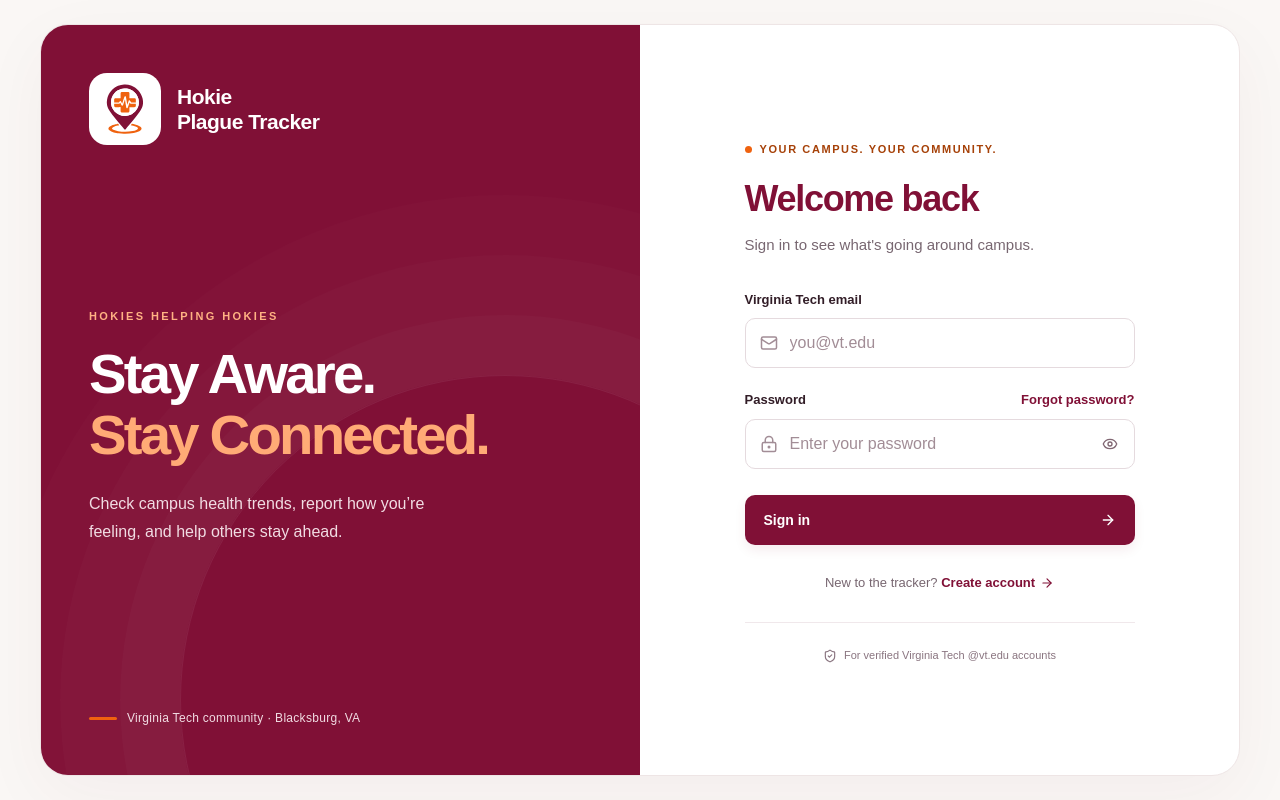
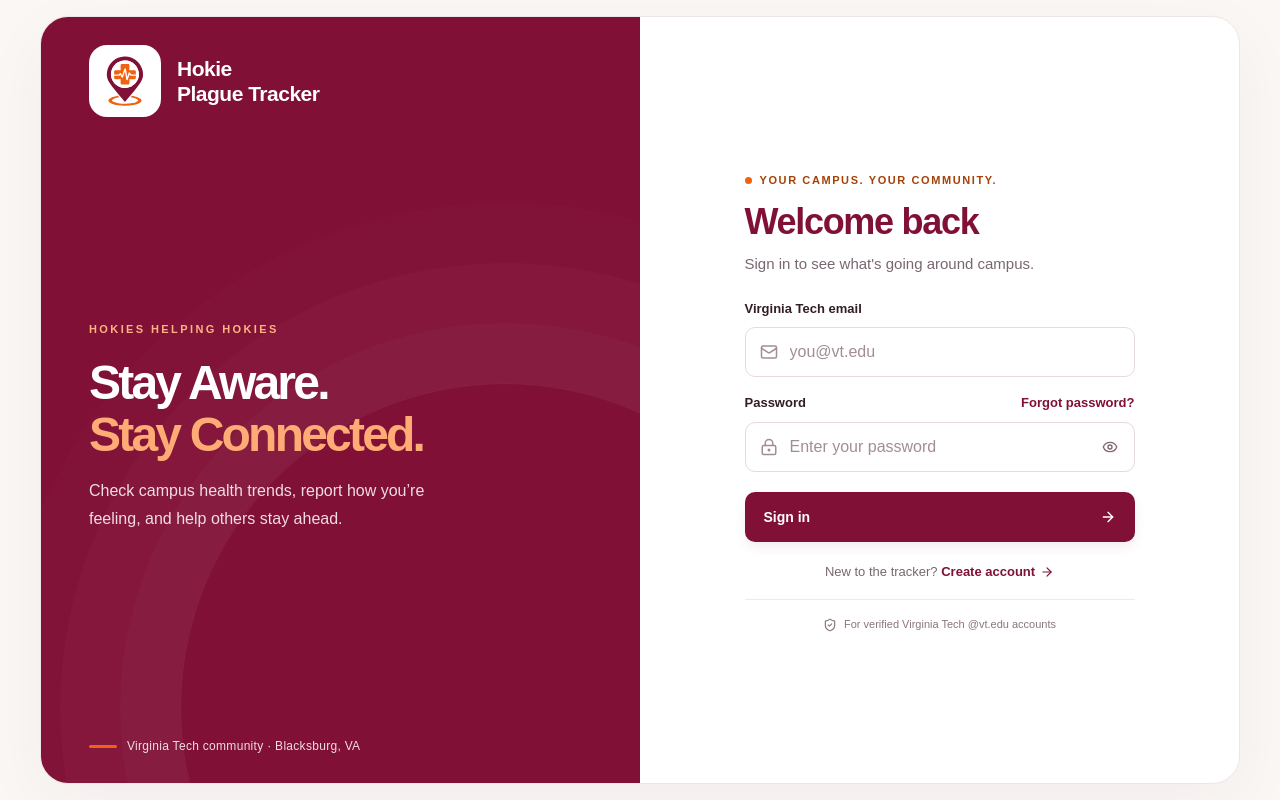
Before and after one commit to RohanSolanki555/HokiePlagueTracker, a React (Vite) app in the folder frontend/: page / in a window 1280 px wide. Built offline with nearby package versions, Linux system fonts and the light colour scheme; no server answers.

Commit message:
fixed size of login page

```diff
--- a/frontend/src/pages/Auth.css
+++ b/frontend/src/pages/Auth.css
@@ -178,6 +178,34 @@
     .auth-access-note { margin-top: 24px; padding-top: 20px; }
 }
 
+/* Keep the two-field login form comfortable on shorter screens. */
+.auth-page-login .auth-content { padding-block: clamp(20px, 4svh, 40px); }
+.auth-page-login .auth-section-label { margin-bottom: 12px; }
+.auth-page-login .auth-description { margin-block: 10px 22px; }
+.auth-page-login .auth-fields { gap: 16px; }
+.auth-page-login .auth-account-nav { margin-top: 20px; }
+.auth-page-login .auth-access-note { margin-top: 18px; padding-top: 16px; }
+
+@media (max-height: 800px) and (min-width: 721px) {
+    .auth-page-login { padding: 16px; }
+    .auth-page-login .auth-shell { min-height: calc(100svh - 32px); }
+    .auth-page-login .auth-story { gap: 20px; padding-block: 28px; }
+    .auth-page-login .auth-story-copy { padding-block: 0; }
+    .auth-page-login .auth-story h2 { font-size: clamp(32px, 6svh, 48px); }
+    .auth-page-login .auth-story-description { margin-top: 16px; }
+}
+
+@media (max-width: 720px) {
+    .auth-page-login .auth-story { padding-block: 16px; gap: 12px; }
+    .auth-page-login .auth-content { padding-block: 22px; }
+}
+
+@media (max-width: 720px) and (max-height: 800px) {
+    .auth-page-login .auth-story-copy { display: none; }
+    .auth-page-login .auth-section-label { display: none; }
+    .auth-page-login .auth-title { font-size: 28px; }
+}
+
 @media (prefers-reduced-motion: reduce) {
     .auth-page *, .auth-page *::before, .auth-page *::after { transition: none !important; animation: none !important; }
 }
--- a/frontend/src/pages/Auth.tsx
+++ b/frontend/src/pages/Auth.tsx
@@ -72,7 +72,7 @@
     }
 
     return (
-        <main className="auth-page">
+        <main className={`auth-page${mode === "login" ? " auth-page-login" : ""}`}>
             <div className="auth-shell">
                 <aside className="auth-story" aria-label="Hokie Plague Tracker">
                     <a className="auth-brand" href="/" aria-label="Hokie Plague Tracker home">
```
